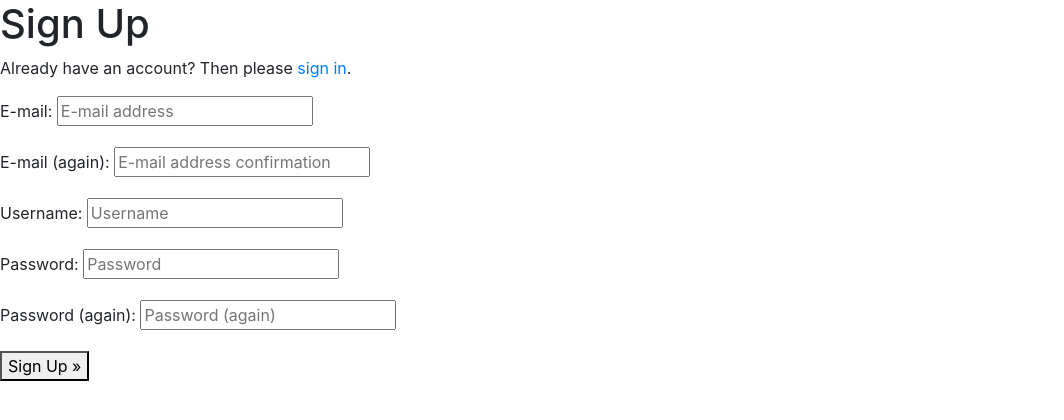
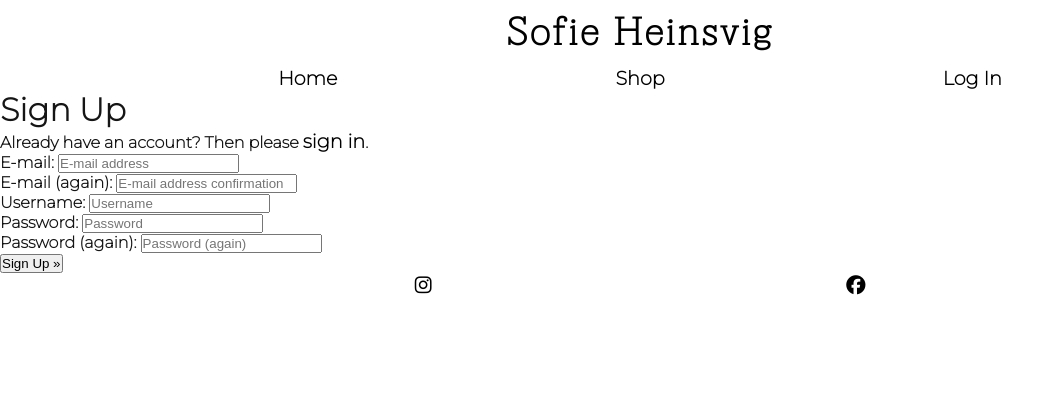
Before and after one commit to linusheinsvig/shop, a Django app: page /accounts/signup/ in a window 1280 px wide. Shown: the top 420 px of the page, without its empty margins (0-1064 px from the left). Run offline with Django 3.2, Linux system fonts and the light colour scheme; some libraries are stand-ins or nearby versions.

```diff
--- a/shop/settings.py
+++ b/shop/settings.py
@@ -147,6 +147,9 @@ USE_TZ = True
 # https://docs.djangoproject.com/en/3.2/howto/static-files/
 
 STATIC_URL = '/static/'
+STATICFILES_DIRS = [os.path.join(BASE_DIR, 'static'),]
+STATIC_ROOT = os.path.join(BASE_DIR, 'staticfiles')
+
 
 # Default primary key field type
 # https://docs.djangoproject.com/en/3.2/ref/settings/#default-auto-field
--- a/static/css/style.css
+++ b/static/css/style.css
@@ -0,0 +1,78 @@
+@import url('https://fonts.googleapis.com/css2?family=Catamaran:wght@200&family=Montserrat:wght@200&family=Taviraj:wght@100&display=swap');
+
+
+* {
+    margin: 0;
+    padding: 0;
+    box-sizing: border-box;
+}
+
+body {
+    font-family: Montserrat, sans-serif;
+    color: #151515;
+    position: relative;
+    font-weight: 900;
+    font-size: 1rem;
+}
+
+
+.logo {
+    text-align: center;
+    color: black;
+    font-family: Taviraj, sans-serif;
+    letter-spacing: 3px;
+}
+
+ul {
+    list-style-type: none;
+    display: flex;
+    justify-content: space-evenly;
+}
+
+a {
+    text-decoration: none;
+    color: black;
+    font-size: 1.2em;
+}
+
+nav a:hover {
+    border-bottom: 1px solid black;
+}
+
+img {
+    max-width: 100%;
+}
+
+.grid {
+    margin-top: 2em;
+    padding: 1em;
+    margin-inline: auto;
+    width: 90vw;
+    display: grid;
+    gap: 1em;
+    grid-template-columns: 1fr 1.5fr;
+    text-align: center;
+}
+
+.img-grid {
+    display: grid;
+    gap: 1em;
+    grid-template-columns: 1fr 1fr 1fr;
+    align-items: center;
+}
+
+@media (max-width: 768px) {
+    .grid {
+      grid-template-columns: 1fr;
+    }
+
+    .img-grid {
+      grid-template-columns: 1fr;
+    }
+  }
+
+/* footer and social media */
+
+.social-networks {
+    display: flex;
+}
--- a/templates/base.html
+++ b/templates/base.html
@@ -14,25 +14,34 @@
     {% endblock %}
 
     {% block corecss %}
-        <link rel="stylesheet" href="https://stackpath.bootstrapcdn.com/bootstrap/4.4.1/css/bootstrap.min.css" integrity="sha384-Vkoo8x4CGsO3+Hhxv8T/Q5PaXtkKtu6ug5TOeNV6gBiFeWPGFN9MuhOf23Q9Ifjh" crossorigin="anonymous">
+        <link rel="stylesheet" href="/static/css/style.css">
     {% endblock %}
 
     {% block extra_css %}
     {% endblock %}
 
     {% block corejs %}
-        <script src="https://code.jquery.com/jquery-3.4.1.slim.min.js" integrity="sha384-J6qa4849blE2+poT4WnyKhv5vZF5SrPo0iEjwBvKU7imGFAV0wwj1yYfoRSJoZ+n" crossorigin="anonymous"></script>
-        <script src="https://cdn.jsdelivr.net/npm/popper.js@1.16.0/dist/umd/popper.min.js" integrity="sha384-Q6E9RHvbIyZFJoft+2mJbHaEWldlvI9IOYy5n3zV9zzTtmI3UksdQRVvoxMfooAo" crossorigin="anonymous"></script>
-        <script src="https://stackpath.bootstrapcdn.com/bootstrap/4.4.1/js/bootstrap.min.js" integrity="sha384-wfSDF2E50Y2D1uUdj0O3uMBJnjuUD4Ih7YwaYd1iqfktj0Uod8GCExl3Og8ifwB6" crossorigin="anonymous"></script>
+        <script src="/static/js/script.js"></script>
     {% endblock %}
 
     {% block extra_js %}
     {% endblock %}
 
-    <title>Sofie Heinsvig {% block extra_title %}{% endblock %}</title>
+    <title>Boutique Ado {% block extra_title %}{% endblock %}</title>
   </head>
   <body>
-    <header class="container-fluid fixed-top"></header>
+
+    <header>
+        <a href="#"><h1 class="logo">Sofie Heinsvig</h1></a>
+        <nav>
+            <ul>
+                <li><a href="#">Home</a></li>
+                <li><a href="#">Shop</a></li>
+                <li><a href="#">Log In</a></li>
+            </ul>
+        </nav>
+    </header>
+
 
     {% if messages %}
         <div class="message-container"></div>
@@ -47,6 +56,21 @@
     {% block postloadjs %}
     {% endblock %}
 
+    <footer>
+        <div>
+            <ul class="social-networks">
+                <li><a href="https://www.instagram.com/sofie.heinsvig/" target="_blank" rel="noopender"
+                        aria-label="Visit my Instagram page (opens in a new tab)"><i
+                            class="fa-brands fa-instagram"></i></a></li>
+                <li><a href="https://www.facebook.com/sofie.heinsvig" target="_blank" rel="noopender"
+                        aria-label="Visit my Facebook page (opens in a new tab)"><i
+                            class="fa-brands fa-facebook"></i></a></li>
+            </ul>
+        </div>
+    </footer>
+
+    <!-- font awesome script -->
+    <script src="https://kit.fontawesome.com/cae6e7c8cf.js" crossorigin="anonymous"></script>
 
   </body>
 </html>
```
Also changed, not shown: home/templates/home/index.html (+38 -1 lines), static/images/collage1.webp (added), static/images/collage2.webp (added), static/images/collage3.webp (added), static/images/sofie-heinsvig.webp (added).
